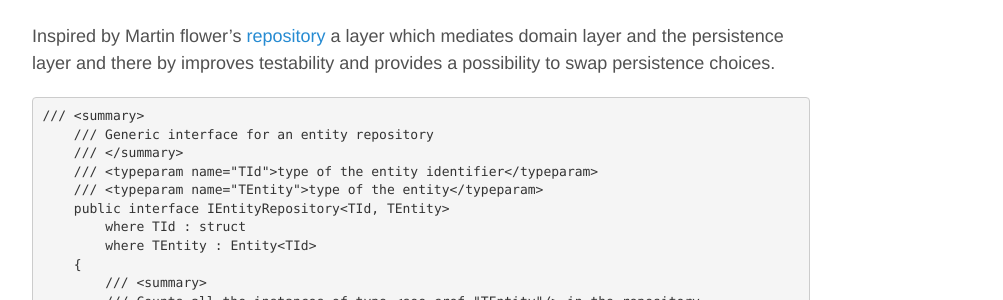
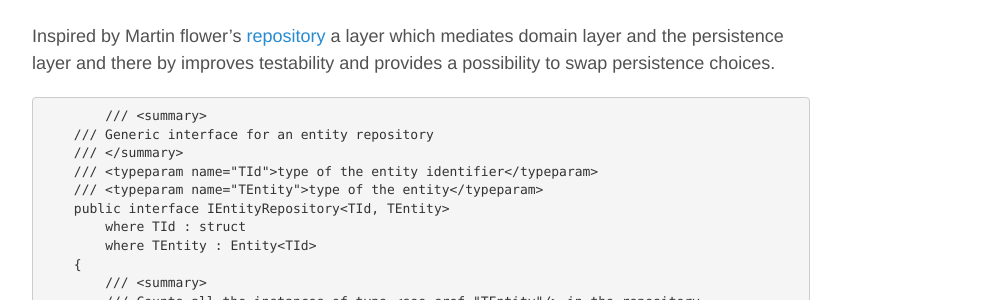
Before and after one commit to lakshma/lakshma.github.io, a Jekyll site: the page built from _posts/2015-06-17-repository-pattern.md, in a window 1280 px wide. Shown: the part 321-621 px from the top of the page, without its empty margins (138-1141 px from the left). Built offline with Jekyll 4.4.1, drawn with Linux system fonts in a browser that asks for light colours; Markdown is read by kramdown in place of the engine named in the settings.

Commit message:
no message

````diff
--- a/_posts/2015-06-17-repository-pattern.md
+++ b/_posts/2015-06-17-repository-pattern.md
@@ -6,8 +6,8 @@
 Inspired by Martin flower's [repository](http://martinfowler.com/eaaCatalog/repository.html) a layer which mediates domain layer and the persistence
 layer and there by improves testability and provides a possibility to swap persistence choices.
 
-```cs
-/// <summary>
+```csharp
+	/// <summary>
     /// Generic interface for an entity repository
     /// </summary>
     /// <typeparam name="TId">type of the entity identifier</typeparam>
````
